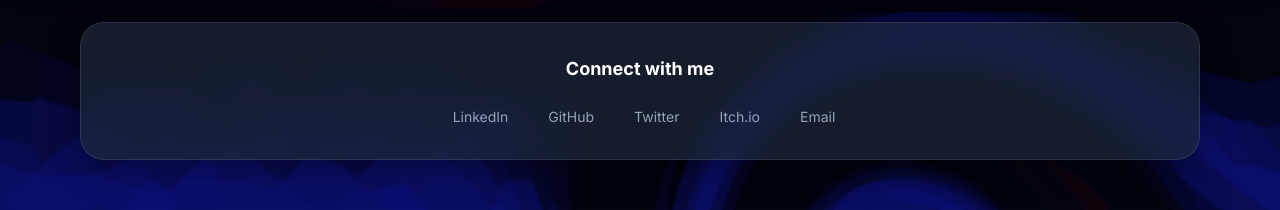
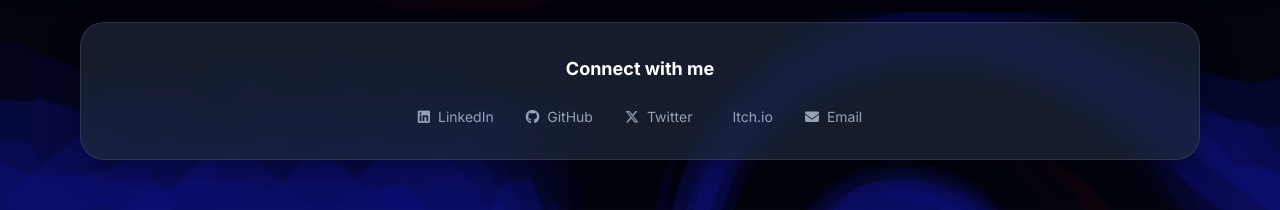
Before and after one commit to maniatic0/maniatic0.github.io, a Jekyll site: the page built from index.md, in a window 1280 px wide. Shown: the part 948-1158 px from the top of the page. Built offline with Jekyll 4.4.1, drawn with Linux system fonts in a browser that asks for light colours.

Commit message:
Added font awesome basic icons

```diff
--- a/_layouts/default.html
+++ b/_layouts/default.html
@@ -19,6 +19,9 @@
 
     <!-- Tailwind CSS -->
     <link rel="stylesheet" href="/assets/css/output.css">
+
+    <!-- FontAwesome CDN -->
+    <link rel="stylesheet" href="https://cdnjs.cloudflare.com/ajax/libs/font-awesome/6.5.1/css/all.min.css">
 
     <!-- Google Fonts: Inter -->
     <link rel="preconnect" href="https://fonts.googleapis.com">
```
